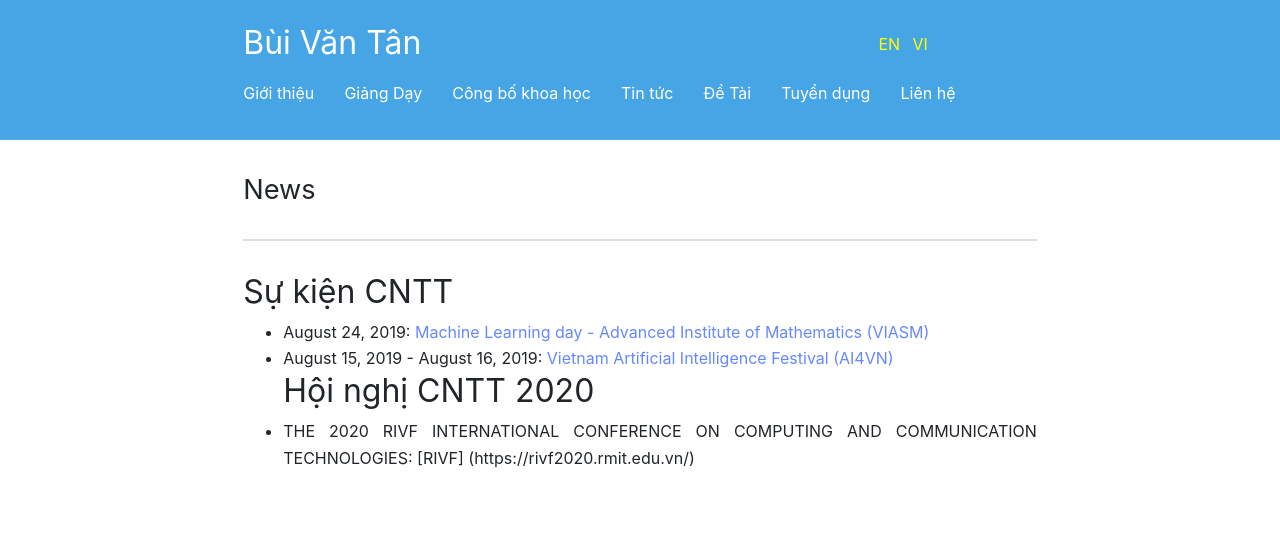
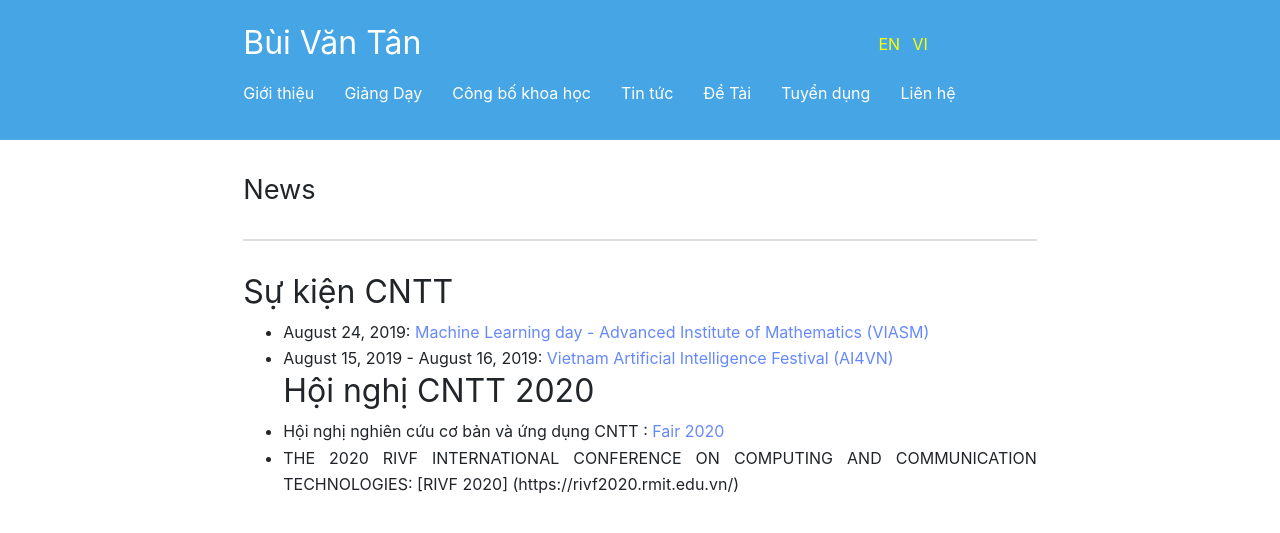
Before and after one commit to BuiTan/BuiTan.github.io, a Jekyll site: the page built from vi/News.md, in a window 1280 px wide. Shown: the top 533 px of the page. Built offline with Jekyll 4.4.1, drawn with Linux system fonts in a browser that asks for light colours.

Commit message:
Update News.md

```diff
--- a/vi/News.md
+++ b/vi/News.md
@@ -13,4 +13,5 @@ order: 3
 * August 15, 2019 - August 16, 2019: [Vietnam Artificial Intelligence Festival (AI4VN)](https://ai4vn.vnexpress.net)
 
 ## Hội nghị CNTT 2020
-* THE 2020 RIVF INTERNATIONAL CONFERENCE ON COMPUTING AND COMMUNICATION TECHNOLOGIES: [RIVF] (https://rivf2020.rmit.edu.vn/)
+* Hội nghị nghiên cứu cơ bản và ứng dụng CNTT : [Fair 2020](http://fair.conf.vn/)
+* THE 2020 RIVF INTERNATIONAL CONFERENCE ON COMPUTING AND COMMUNICATION TECHNOLOGIES: [RIVF 2020] (https://rivf2020.rmit.edu.vn/)
```
